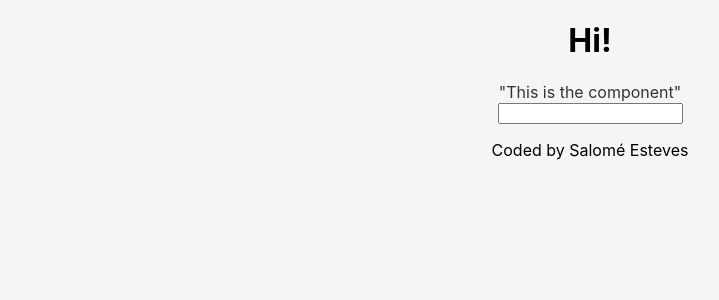
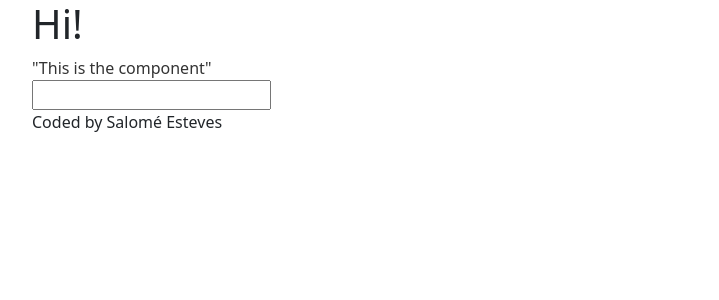
Before and after one commit to salomeEsteves/dictionary, a React (Create React App) app: page / in a window 1280 px wide. Shown: the top 300 px of the page, without its empty margins (50-769 px from the left). Built offline with nearby package versions, Linux system fonts and the light colour scheme.

Commit message:
added bootstrap

```diff
--- a/src/App.css
+++ b/src/App.css
@@ -1,5 +1,5 @@
 .App {
-  text-align: center;
+  text-align: left;
 }
 
 .App-logo {
--- a/src/index.js
+++ b/src/index.js
@@ -3,6 +3,9 @@
 import './index.css';
 import App from './App';
 import reportWebVitals from './reportWebVitals';
+import 'bootstrap/dist/css/bootstrap.min.css';
+import 'bootstrap/dist/js/bootstrap.bundle.min.js'; // optional (for components like dropdowns, modals, tooltips)
+
 
 const root = ReactDOM.createRoot(document.getElementById('root'));
 root.render(
```
